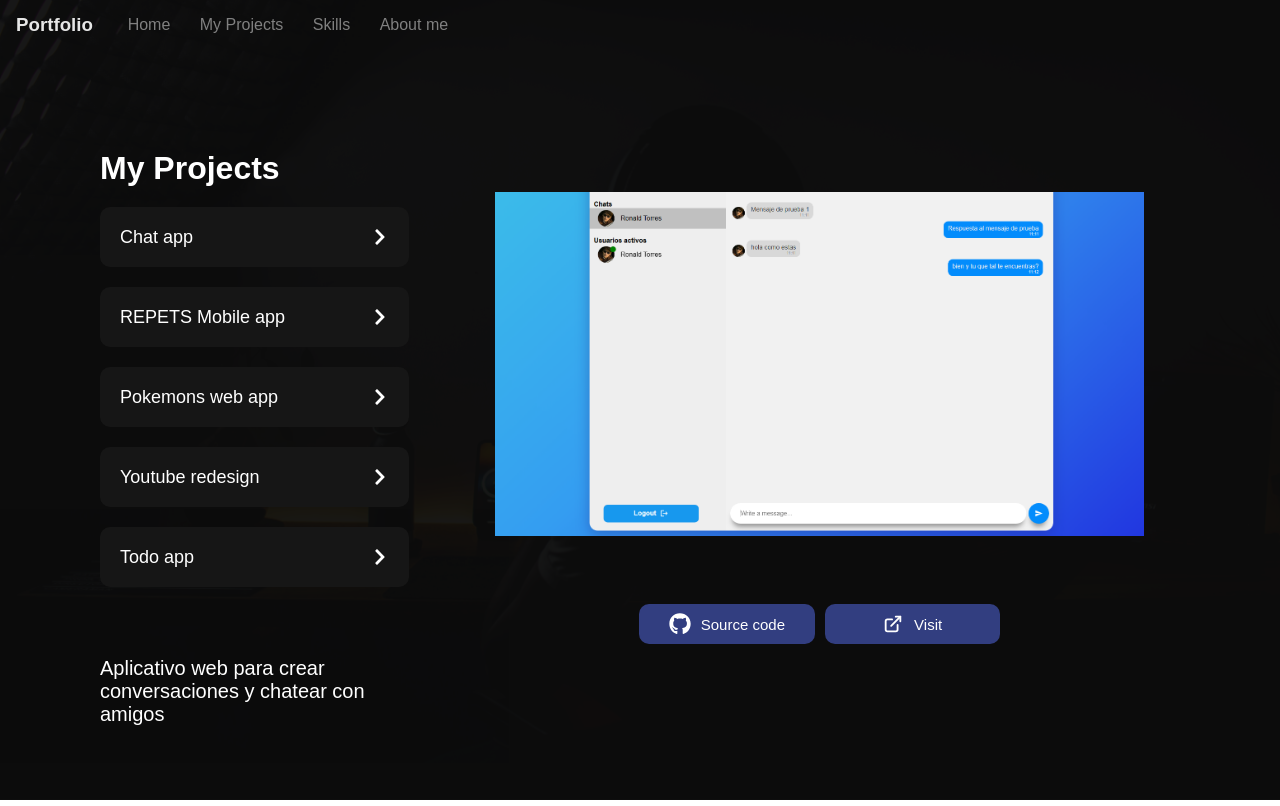
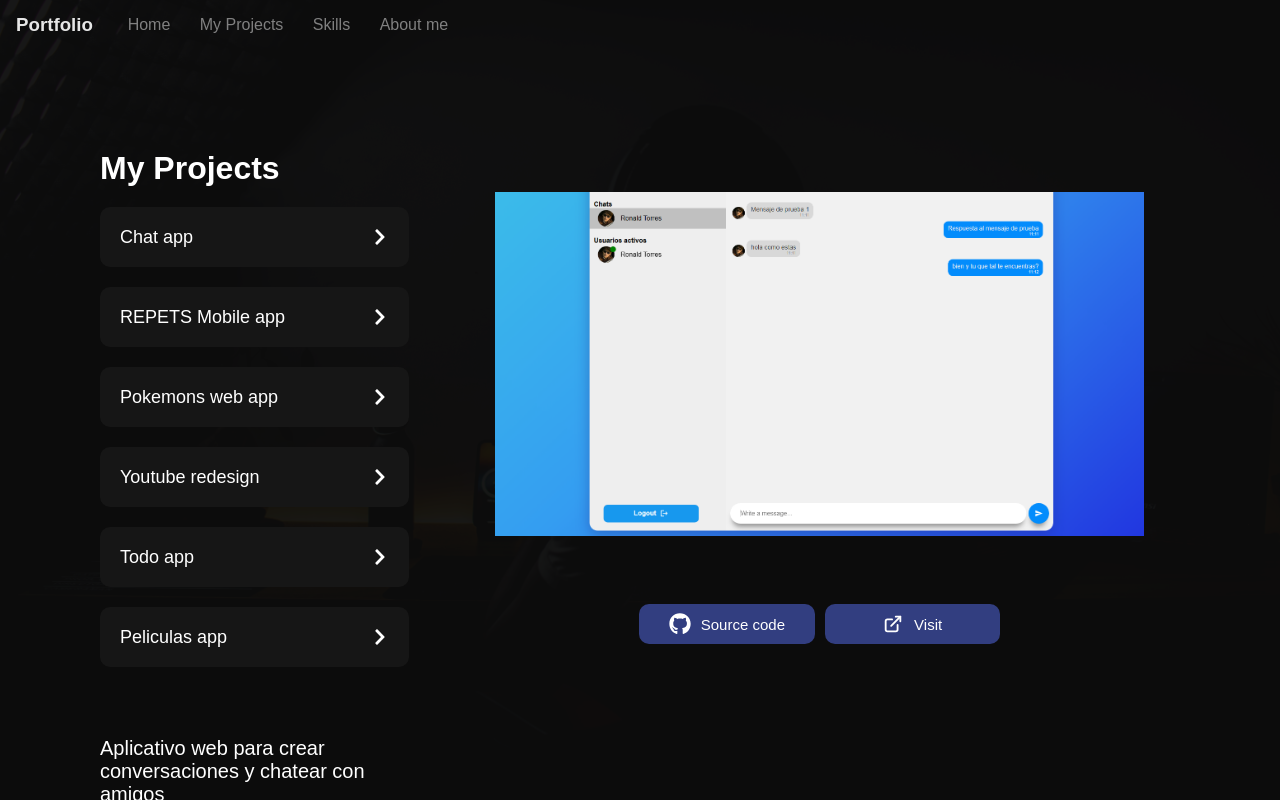
Before and after one commit to ArnoldOlanda/portfolio, a React (Vite) app: page /projects in a window 1280 px wide. Built offline with nearby package versions, Linux system fonts and the light colour scheme; a web font is replaced by a local one.

Commit message:
Added movies app to list of projects, fixed img size on skill page

```diff
--- a/src/pages/ProjectsPage.tsx
+++ b/src/pages/ProjectsPage.tsx
@@ -8,6 +8,7 @@ import pokeAppImage from '../../assets/poke-app-1.png'
 import youtubeRedesignImage from '../../assets/youtube-redesign.png'
 import todoAppImage from '../../assets/todo-app.png'
 import chatMernImage from '../../assets/chat-app.png'
+import peliculasAppImage from '../../assets/peliculas-app.png'
 
 const data = [
   {
@@ -44,6 +45,13 @@ const data = [
     description:'Aplicacion de tareas basica para listar, registrar, actualizar, eliminar tareas',
     sourceUri:'https://github.com/ArnoldOlanda/todo-app-js-frontend',
     visitPageUri:'https://todo-app-z4kvt4.netlify.app'
+  },
+  {
+    url: peliculasAppImage,
+    title: 'Peliculas app',
+    description:'Aplicacion de peliculas que consume la API de "themoviedb" para consultar las peliculas en cartelera, proximas a estrenarse, etc',
+    sourceUri:'https://github.com/ArnoldOlanda/peliculas_app',
+    visitPageUri:'https://movies-app-artidev.netlify.app/'
   },
 ];
 
--- a/src/pages/SkillsPage.tsx
+++ b/src/pages/SkillsPage.tsx
@@ -15,6 +15,7 @@ import postgresql from '../../assets/postgresql.svg'
 import mysql from '../../assets/mysql.svg'
 import mongodb from '../../assets/mongodb.svg'
 import firebase from '../../assets/firebase.svg'
+import tailwind from '../../assets/tailwind.svg'
 
 const data = [
   {
@@ -54,41 +55,46 @@ const data = [
   },
   {
     id:8,
+    name:'TAILWIND CSS',
+    path:tailwind,
+  },
+  {
+    id:9,
     name:'NODE JS',
     path:node,
   },
   {
-    id:9,
+    id:10,
     name:'EXPRESS JS',
     path:expressjs,
   },
   {
-    id:10,
+    id:11,
     name:'SOCKET.IO',
     path:socketio,
   },
   {
-    id:11,
+    id:12,
     name:'GIT',
     path:git,
   },
   {
-    id:12,
+    id:13,
     name:'POSTGRESQL',
     path:postgresql,
   },
   {
-    id:13,
+    id:14,
     name:'MYSQL',
     path:mysql,
   },
   {
-    id:14,
+    id:15,
     name:'MONGODB',
     path:mongodb,
   },
   {
-    id:15,
+    id:16,
     name:'FIREBASE',
     path:firebase,
   }
@@ -106,7 +112,9 @@ export const SkillsPage = () => {
         {
           data.map( e =>(
             <Card key={ e.id }>
-              <StyledImg src={e.path} />
+              <ContainerImg>
+                <StyledImg src={e.path} />
+              </ContainerImg>
               <div>
                 <span>{ e.name }</span>
               </div>
@@ -168,6 +176,14 @@ const Card = styled.div`
     font-size: 14px;
   }
 `
+const ContainerImg = styled.div`
+  width:90%;
+  height:70%;
+  display: flex;
+  justify-content: center;
+  align-items: center;
+`
+
 
 const StyledImg = styled.img`
   width: 6em;
```
Also changed, not shown: assets/peliculas-app.png (added), assets/tailwind.svg (added).
